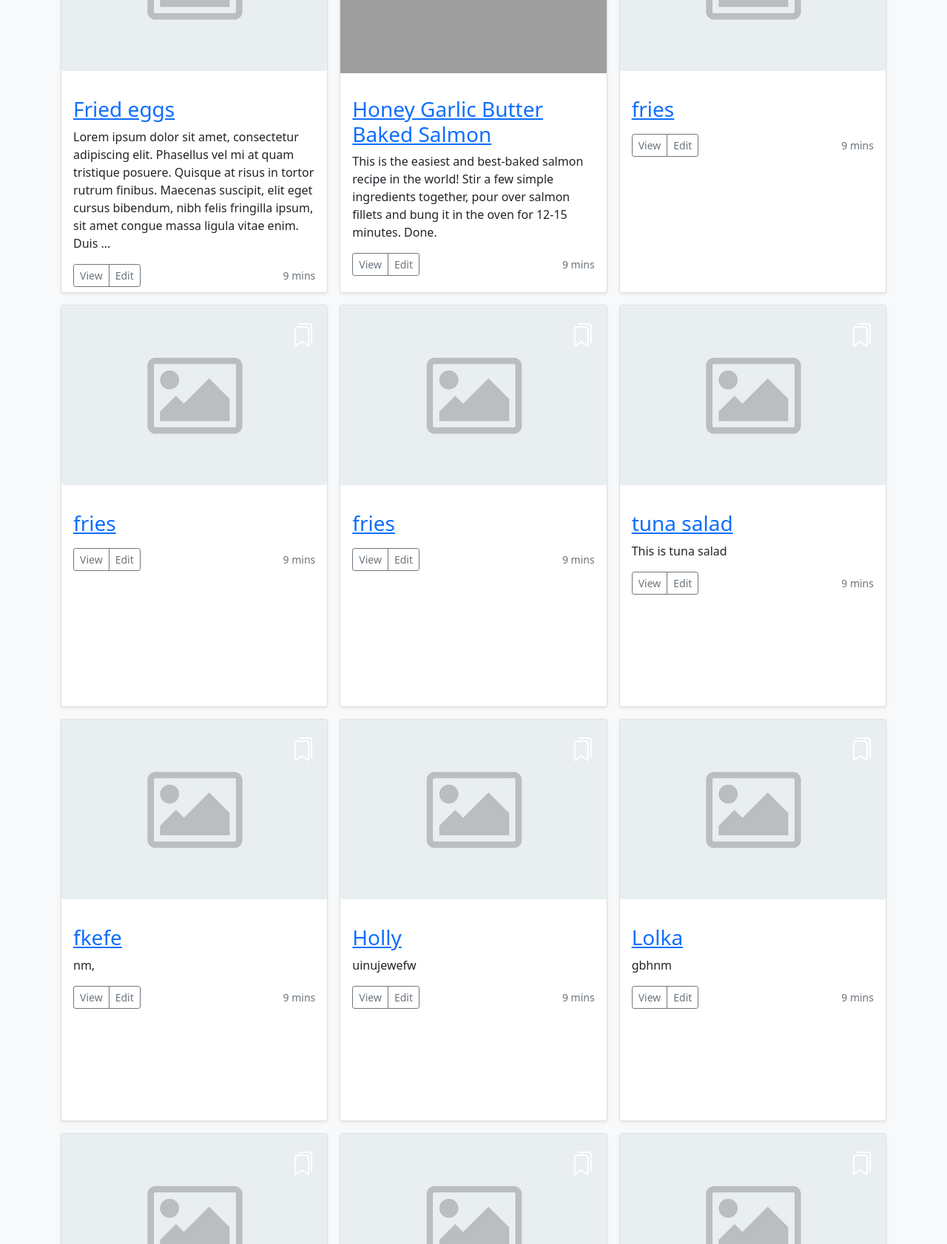
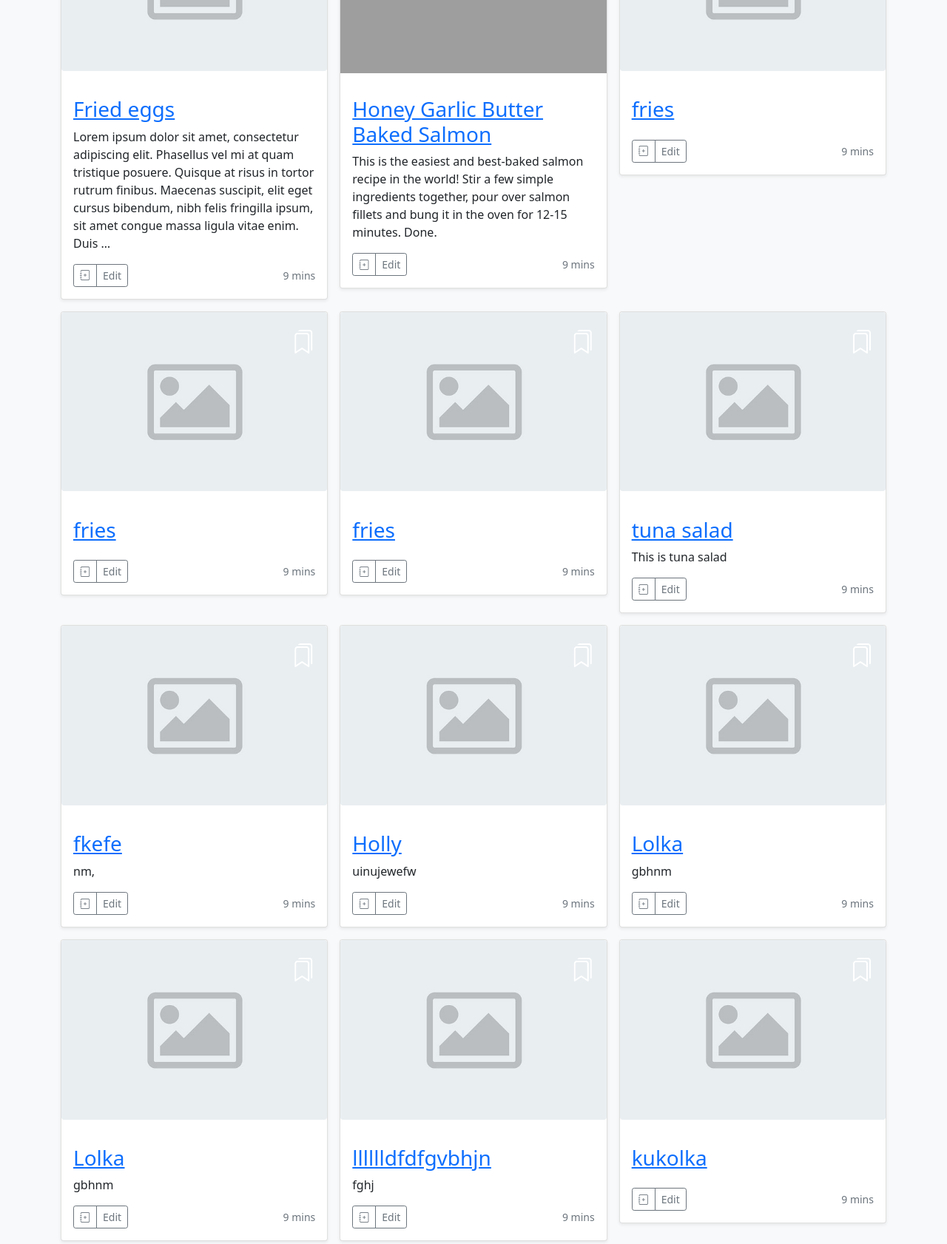
Before and after one commit to dariagridina/Recipes, a Django app: page /recipes/ in a window 1280 px wide. Shown: the part 339-2021 px from the top of the page at 74% size. Run offline with Django 3.2, Linux system fonts and the light colour scheme; a user stored in the database is signed in; data comes from the database, SQL or seed files in the repository; both versions use the stored data as it was after the commit; some libraries are stand-ins or nearby versions; grey boxes are pictures that could not be loaded.

Commit message:
bugs fixed

```diff
--- a/recipes/settings.py
+++ b/recipes/settings.py
@@ -136,6 +136,6 @@ DEFAULT_AUTO_FIELD = 'django.db.models.BigAutoField'
 
 LOGIN_REDIRECT_URL = '/recipe/2'
 
-MEDIA_ROOT = os.path.join(BASE_DIR, 'media/')
+MEDIA_ROOT = os.path.join(BASE_DIR, 'media')
 
 MEDIA_URL = '/media/'
--- a/recipes/urls.py
+++ b/recipes/urls.py
@@ -7,4 +7,5 @@ urlpatterns = [
     path('admin/', admin.site.urls),
     path('', include('main.urls')),
     path('', include('accounts.urls')),
-] + static(settings.MEDIA_URL, document_root=settings.MEDIA_ROOT) + static(settings.STATIC_URL, document_root=settings.STATIC_ROOT)
+] + static(settings.MEDIA_URL, document_root=settings.MEDIA_ROOT) \
+              + static(settings.STATIC_URL, document_root=settings.STATIC_ROOT)
--- a/templates/main/new_recipe.html
+++ b/templates/main/new_recipe.html
@@ -32,7 +32,7 @@
         <div class="row">
             <div class="col-2"></div>
             <div class="col-8">
-                <form method="post">
+                <form method="post" enctype="multipart/form-data">
                     {% csrf_token %}
                     <br>
                     <h2 align="center">Create new recipe</h2>
--- a/templates/main/recipe_list.html
+++ b/templates/main/recipe_list.html
@@ -27,7 +27,11 @@
             min-width:100%;
         }
         div.recipe-card {
-            height: 280px;
+            display: flex;
+            flex-direction: column;
+        }
+        div.recipe-list {
+            display: flex;
         }
     </style>
 {% endblock %}
@@ -49,7 +53,7 @@
     </form>
     <div class="album py-5 bg-light">
         <div class="container">
-            <div class="row row-cols-1 row-cols-sm-2 row-cols-md-3 g-3">
+            <div class="row row-cols-1 row-cols-sm-2 row-cols-md-3 g-3 recipe-list">
                 {% for recipe in recipe_list%}
                     <div class="col">
                         <div class="card shadow-sm">
@@ -88,7 +92,7 @@
                                 <p class="card-text">{{ recipe.description|truncatewords:40}}</p>
                                 <div class="d-flex justify-content-between align-items-center">
                                     <div class="btn-group">
-                                        <button type="button" class="btn btn-sm btn-outline-secondary">View</button>
+                                        <a href="{% url 'add_to_shopping_list' recipe.id %}" type="button" class="btn btn-sm btn-outline-secondary" data-toggle='tooltip' title='Add to shopping list'><i class="bi bi-journal-plus"></i></a>
                                         <button type="button" class="btn btn-sm btn-outline-secondary">Edit</button>
                                     </div>
                                     <small class="text-muted">9 mins</small>
```
Also changed, not shown: main/forms.py (+1 -12 lines), db.sqlite3, main/migrations/0018_alter_recipe_image.py (added), main/migrations/0019_alter_recipe_image.py (added).
